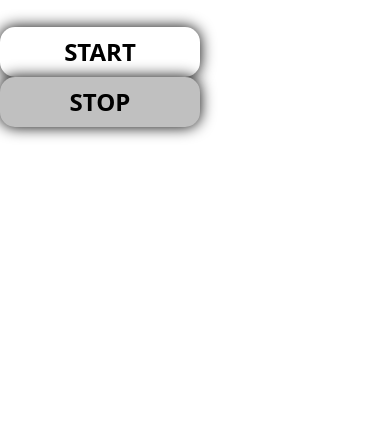
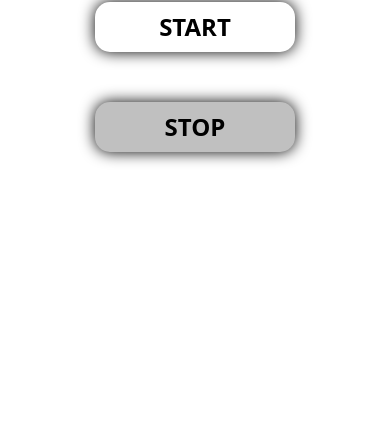
Before and after one commit to VladVinichenko/goit-js-hw-11-color-switch, a website built with Parcel: page src/index.html in a window 390 px wide. Shown: the part 416-844 px from the top of the page. Built offline with nearby package versions, Linux system fonts and the light colour scheme.

Commit message:
fix mobile styles

```diff
--- a/src/sass/_color_switcher.scss
+++ b/src/sass/_color_switcher.scss
@@ -1,5 +1,6 @@
 .color-switcher {
   display: flex;
+
   flex-direction: column;
   align-items: center;
   justify-content: center;
@@ -26,6 +27,15 @@
   font-weight: 800;
   font-size: x-large;
   cursor: pointer;
+
+  &:first-child {
+    margin-right: 80px;
+    @media screen and (max-width: 479px) {
+      margin-bottom: 50px;
+      margin-right: 0;
+    }
+  }
+
   &:hover {
     background-color: black;
     color: white;
@@ -38,10 +48,19 @@
   }
 }
 
-.color-switcher__button:first-child {
-  margin-right: 80px;
-}
+// .color-switcher__button:first-child {
+//   margin-right: 80px;
+// }
 
 .body-style {
   transition: background-color 350ms;
 }
+
+.color-switcher__container {
+  display: flex;
+  align-items: center;
+  justify-content: center;
+  @media screen and (max-width: 479px) {
+    flex-direction: column;
+  }
+}
```
